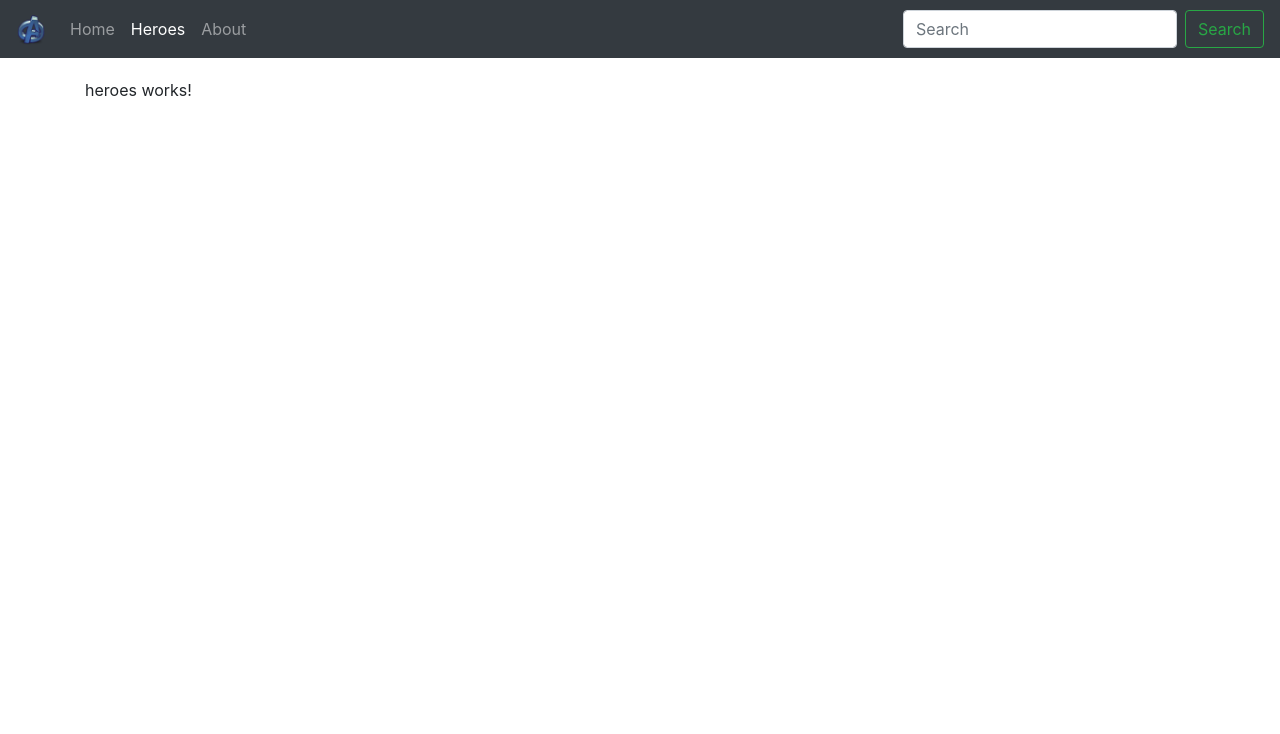
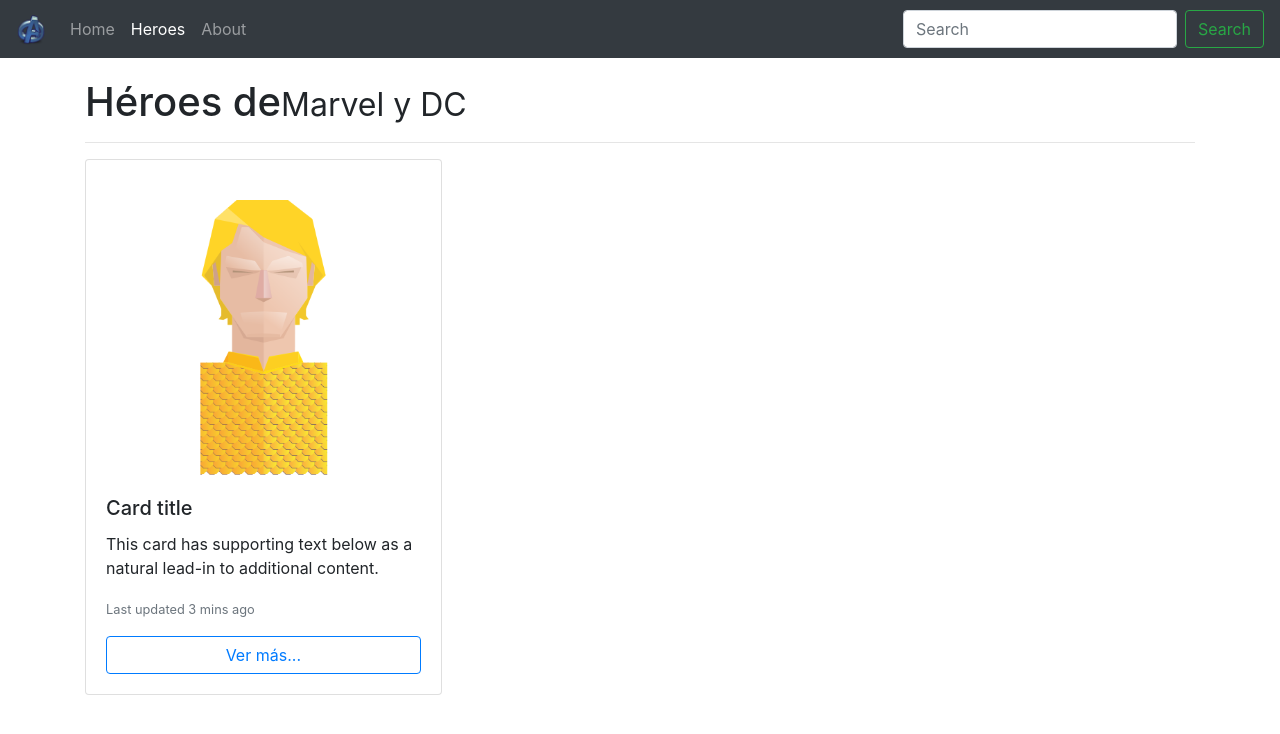
Before and after one commit to juanma77/spa-heroes, an Angular app in the folder my-app/: page /heroes in a window 1280 px wide. Shown: the top 734 px of the page. Built offline with nearby package versions, Linux system fonts and the light colour scheme.

Commit message:
heroe component view updated with card columns

```diff
--- a/my-app/src/app/components/heroes/heroes.component.html
+++ b/my-app/src/app/components/heroes/heroes.component.html
@@ -1 +1,14 @@
-<p>heroes works!</p>
+<h1>Héroes de<small>Marvel y DC</small> </h1>
+<hr>
+
+<div class="card-columns">
+    <div class="card">
+        <img src="assets/img/aquaman.png" class="card-img-top">
+        <div class="card-body">
+            <h5 class="card-title">Card title</h5>
+            <p class="card-text">This card has supporting text below as a natural lead-in to additional content.</p>
+            <p class="card-text"><small class="text-muted">Last updated 3 mins ago</small></p>
+            <button type="button" class="btn btn-outline-primary btn-block">Ver más...</button>
+        </div>
+    </div>
+</div>
--- a/my-app/src/styles.css
+++ b/my-app/src/styles.css
@@ -27,3 +27,7 @@
   .fadeIn {
     animation-name: fadeIn;
   }
+
+body{
+  padding-bottom: 40px;
+}
```
